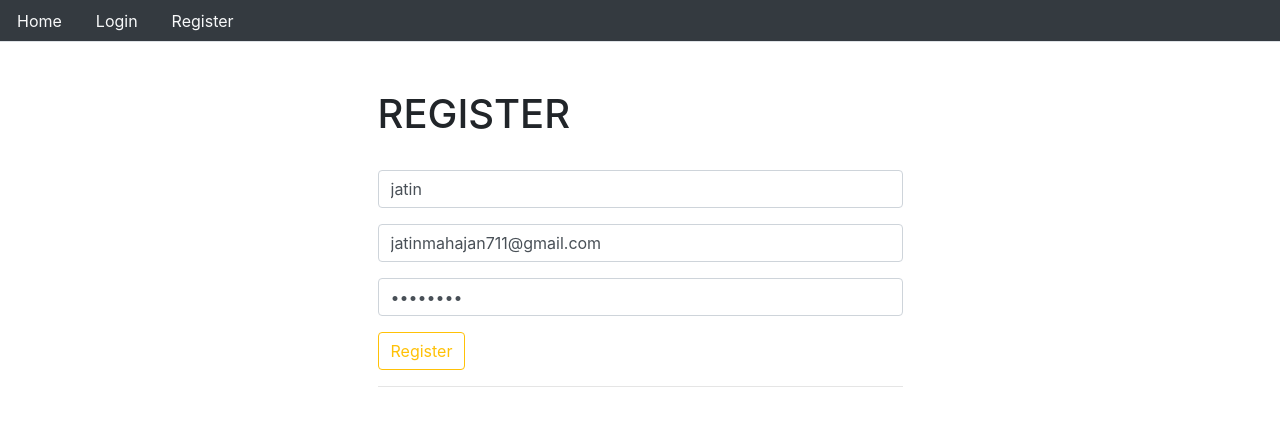
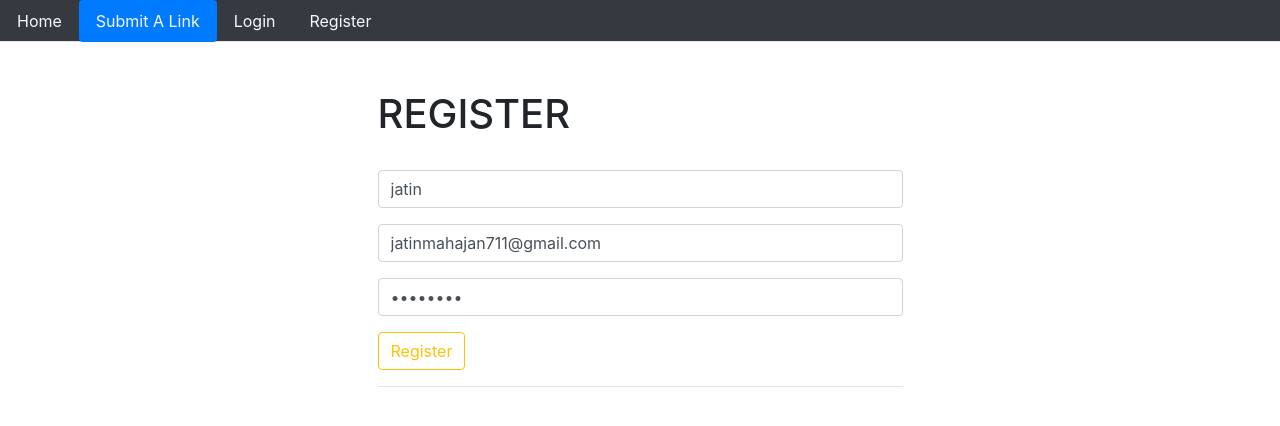
Before and after one commit to jatin711-debug/react-node-aws, a Next.js app in the folder client/: page /register in a window 1280 px wide. Shown: the top 426 px of the page. Built offline with nearby package versions, Linux system fonts and the light colour scheme.

Commit message:
correcting typos and console key error

```diff
--- a/client/components/Layout.js
+++ b/client/components/Layout.js
@@ -26,6 +26,12 @@ const Layout = ({children}) =>{
             <li className="nav-item">
                 <Link href="/">
                     <a className="nav-link text-light">Home</a>
+                </Link>
+            </li>
+
+            <li className="nav-item">
+                <Link href="/user/link/create">
+                    <a className="nav-link text-light btn btn-primary">Submit A Link</a>
                 </Link>
             </li>
 
--- a/client/pages/index.js
+++ b/client/pages/index.js
@@ -6,7 +6,7 @@ import Link from "next/link";
 const HomePage= ({categories}) => {
 
     const listCategories = ()=> categories.map((category, index) => (
-        <Link href="/">
+        <Link href="/" key={index}>
             <a key={index} style={{border: '1px solid grey'}} className="bg-light p-3 col-md-4">
                 <div>
                     <div className="row">
--- /dev/null
+++ b/client/pages/user/link/create.js
@@ -0,0 +1,3 @@
+const Create = () => <p>Link Working</p>
+
+export default Create;
```
Also changed, not shown: 1 other file (tests, documents, lock files or other folders).
